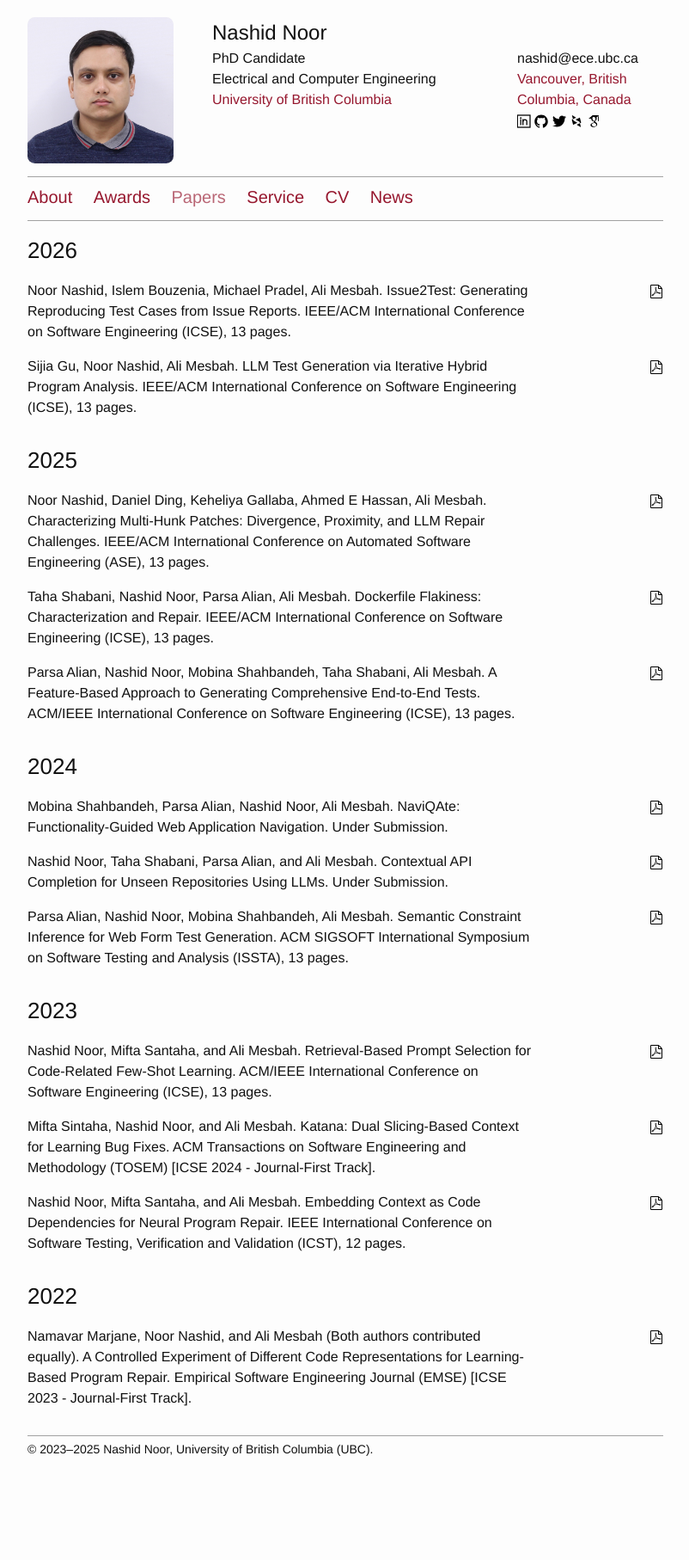
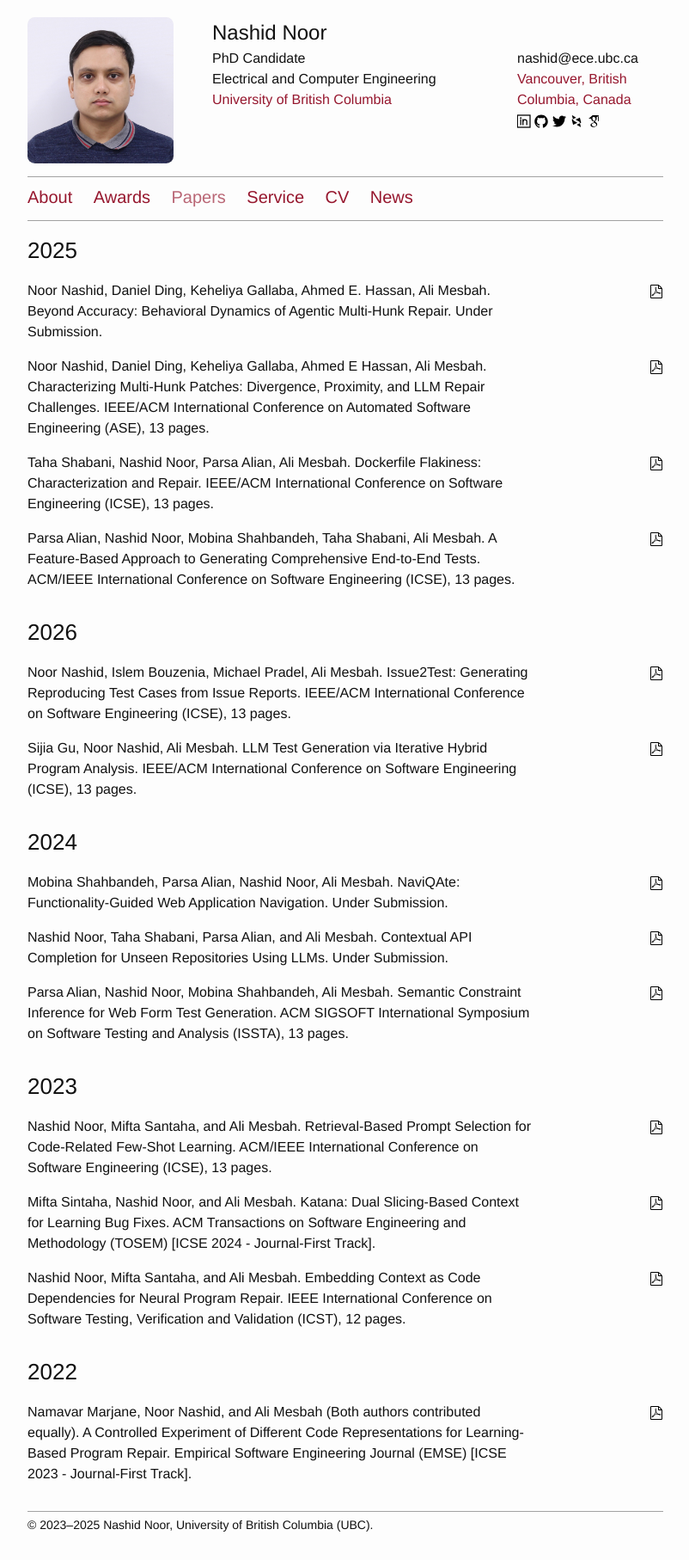
Before and after one commit to nashid/nashid.github.io, a Jekyll site: the page built from nav/papers.md, in a window 1280 px wide. Shown: the whole page at 86% size, without its empty margins (238-1040 px from the left). Built offline with Jekyll 4.4.1, drawn with Linux system fonts in a browser that asks for light colours; before the commit the page ends 1726 px from its top, so only the background shows below that.

Commit message:
Add 'Beyond Accuracy: Agentic Multi-Hunk Repair' paper
- Add new paper to publications list (Under Submission, 2025)
- Link to arXiv: https://arxiv.org/abs/2511.11012
- Update papers template to support arXiv links
- arXiv links take precedence over DOI or local PDF

```diff
--- a/_data/papers.yml
+++ b/_data/papers.yml
@@ -1,3 +1,10 @@
+- id: agentic-repair-arxiv24
+  title: "Beyond Accuracy: Behavioral Dynamics of Agentic Multi-Hunk Repair"
+  authors: Noor Nashid, Daniel Ding, Keheliya Gallaba, Ahmed E. Hassan, Ali Mesbah
+  venue: Under Submission
+  year: 2025
+  arxiv: https://arxiv.org/abs/2511.11012
+
 - id: issue2test-icse26
   title: "Issue2Test: Generating Reproducing Test Cases from Issue Reports"
   authors: Noor Nashid, Islem Bouzenia, Michael Pradel, Ali Mesbah
--- a/nav/papers.md
+++ b/nav/papers.md
@@ -21,7 +21,11 @@ group: pubs
       {{ paper.authors }}. {{ paper.title }}. {{ paper.venue }}{% if paper.pages %}, {{ paper.pages }}{% endif %}.
     </div>
     <div class="right">
-      {% if paper.doi %}
+      {% if paper.arxiv %}
+      <a href="{{ paper.arxiv }}" target="_blank">
+        <span class="icon"><svg><use xlink:href="#icon-pdf"/></svg></span>
+      </a>
+      {% elsif paper.doi %}
       <a href="{{ paper.doi }}" target="_blank">
         <span class="icon"><svg><use xlink:href="#icon-pdf"/></svg></span>
       </a>
```
